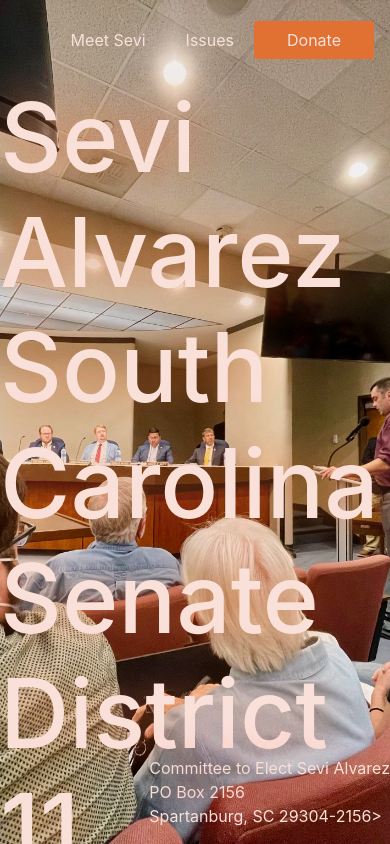
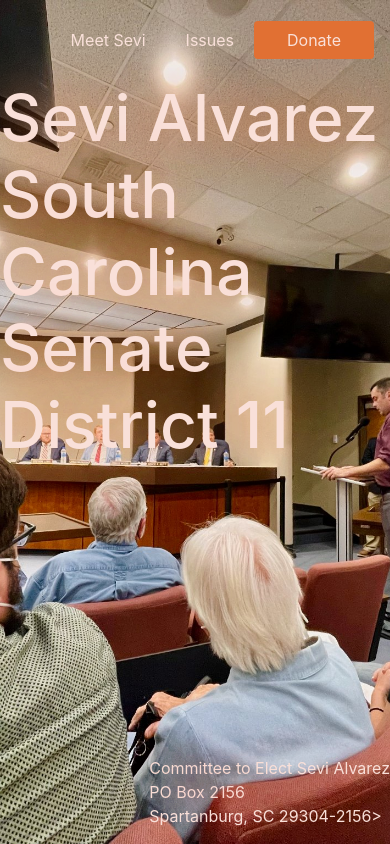
Before and after one commit to sevi-for-senate/campaign, a plain HTML site: page example3.html in a window 390 px wide. Shown: the top 844 px of the page. Drawn offline with nearby package versions, Linux system fonts and the light colour scheme.

Commit message:
Update example3.html

```diff
--- a/example3.html
+++ b/example3.html
@@ -87,7 +87,7 @@
 
         @media screen and (max-width: 768px){
             #intro-text{
-                font-size: 600% !important;
+                font-size: 400% !important;
             }
             #youtube{
                 width: 360px;
```
